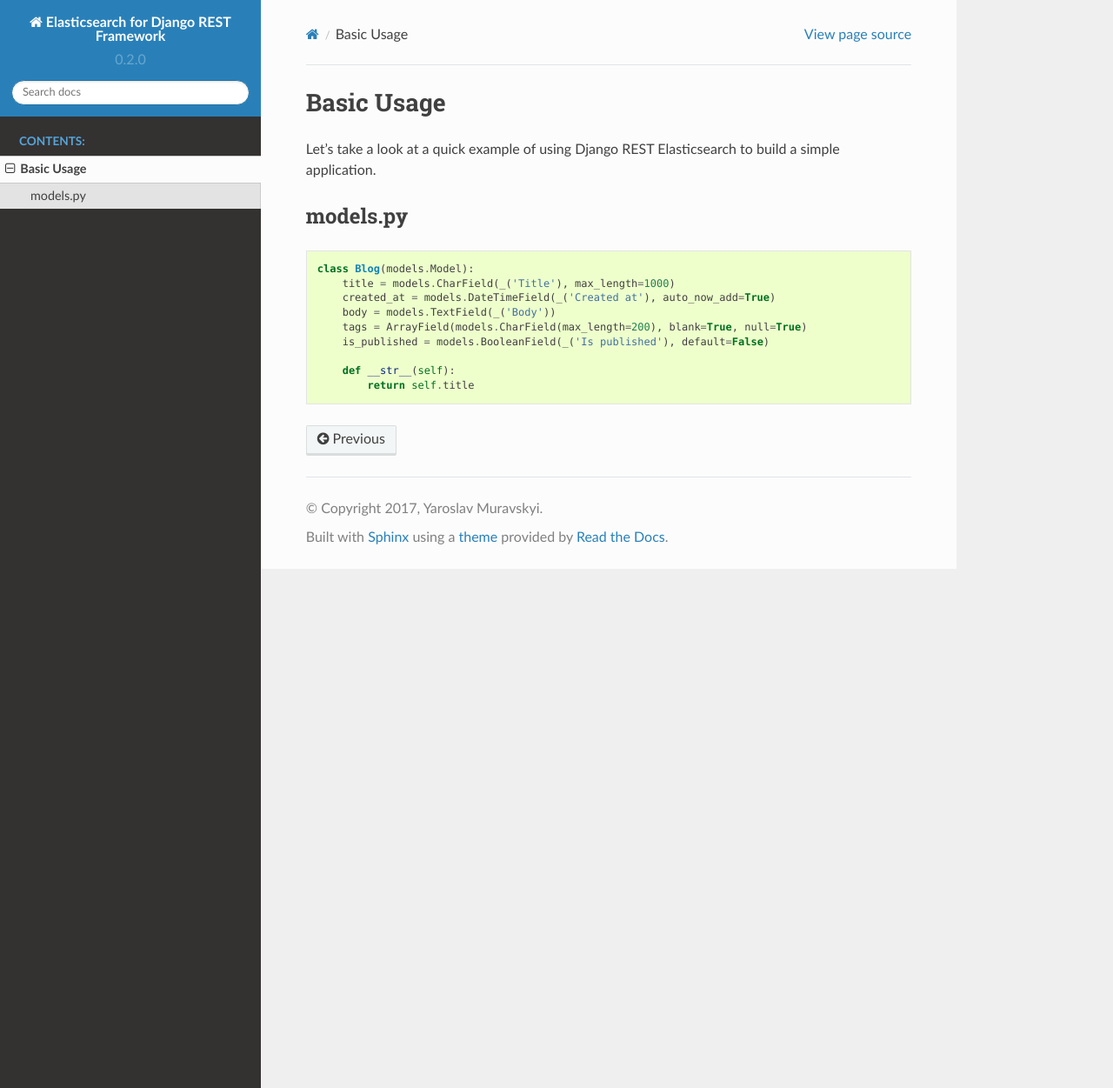
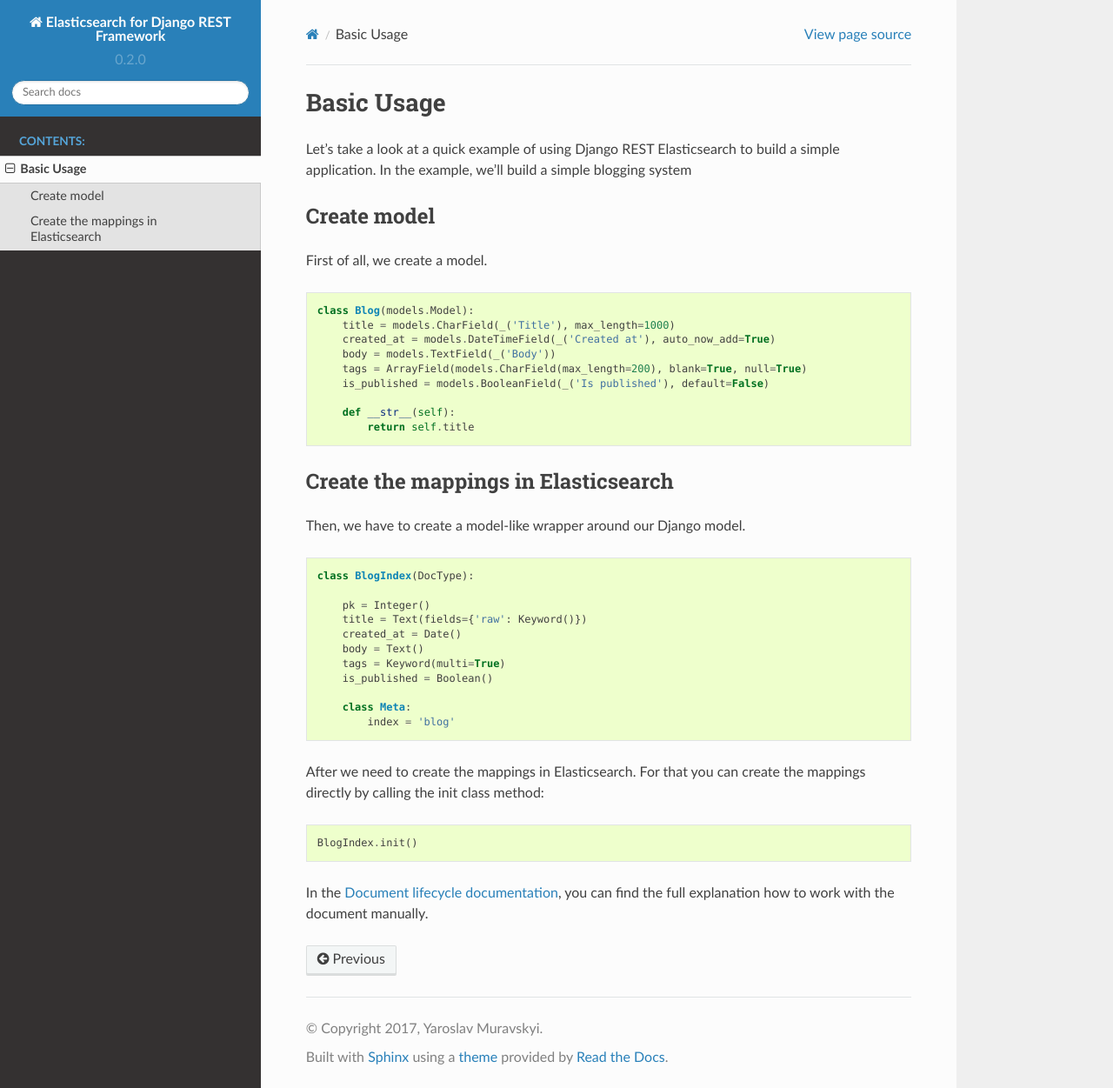
Before and after one commit to myarik/django-rest-elasticsearch, a Sphinx documentation site: the page built from docs/basic-usage.rst, in a window 1280 px wide and 1251 px high. Shown: the whole window at 87% size. Built offline with Sphinx 7.4.7 and the Read the Docs theme 2.0.0, drawn with Linux system fonts in a browser that asks for light colours.

Commit message:
Update a documentation

```diff
--- a/docs/basic-usage.rst
+++ b/docs/basic-usage.rst
@@ -5,9 +5,11 @@
 ===========
 
 Let's take a look at a quick example of using Django REST Elasticsearch to build a simple application.
+In the example, we'll build a simple blogging system
 
-models.py
----------
+Create model
+------------
+First of all, we create a model.
 
 .. code:: python
 
@@ -20,3 +22,29 @@
 
         def __str__(self):
             return self.title
+
+Create the mappings in Elasticsearch
+------------------------------------
+Then, we have to create a model-like wrapper around our Django model.
+
+.. code:: python
+
+    class BlogIndex(DocType):
+
+        pk = Integer()
+        title = Text(fields={'raw': Keyword()})
+        created_at = Date()
+        body = Text()
+        tags = Keyword(multi=True)
+        is_published = Boolean()
+
+        class Meta:
+            index = 'blog'
+
+After we need to create the mappings in Elasticsearch. For that you can create the mappings directly by calling the init class method:
+
+.. code:: python
+
+    BlogIndex.init()
+
+In the `Document lifecycle documentation <http://elasticsearch-dsl.readthedocs.io/en/latest/persistence.html#document-life-cycle>`_, you can find the full explanation how to work with the document manually.
```
